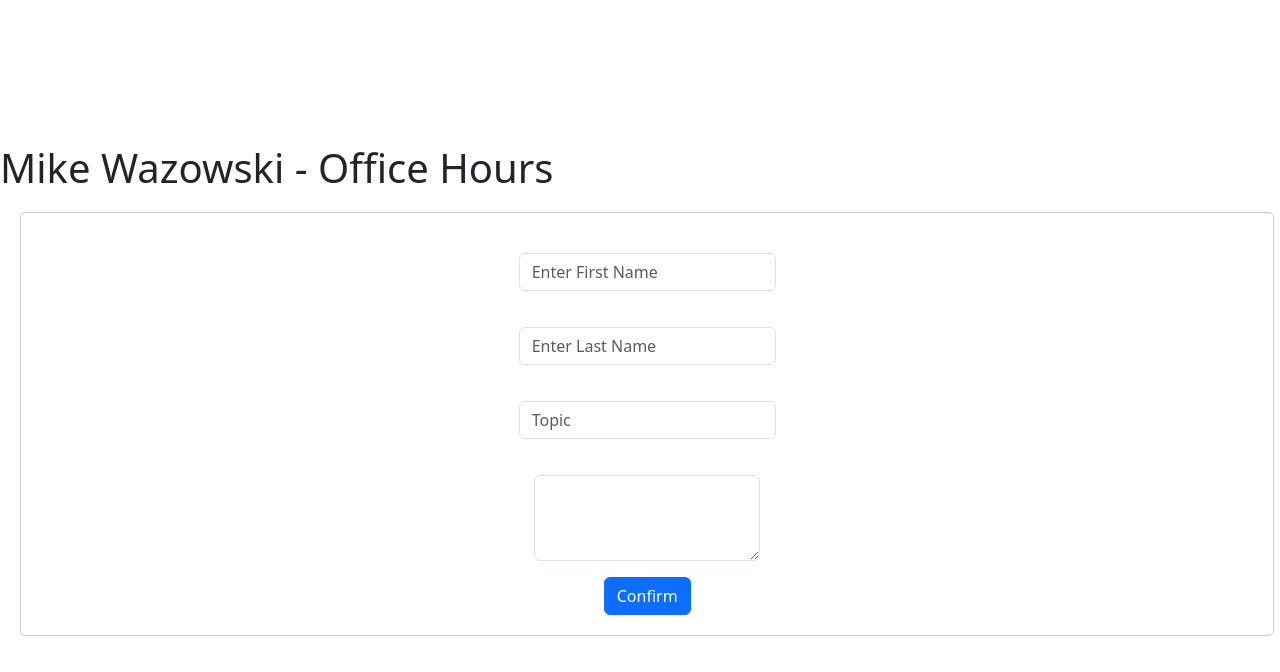
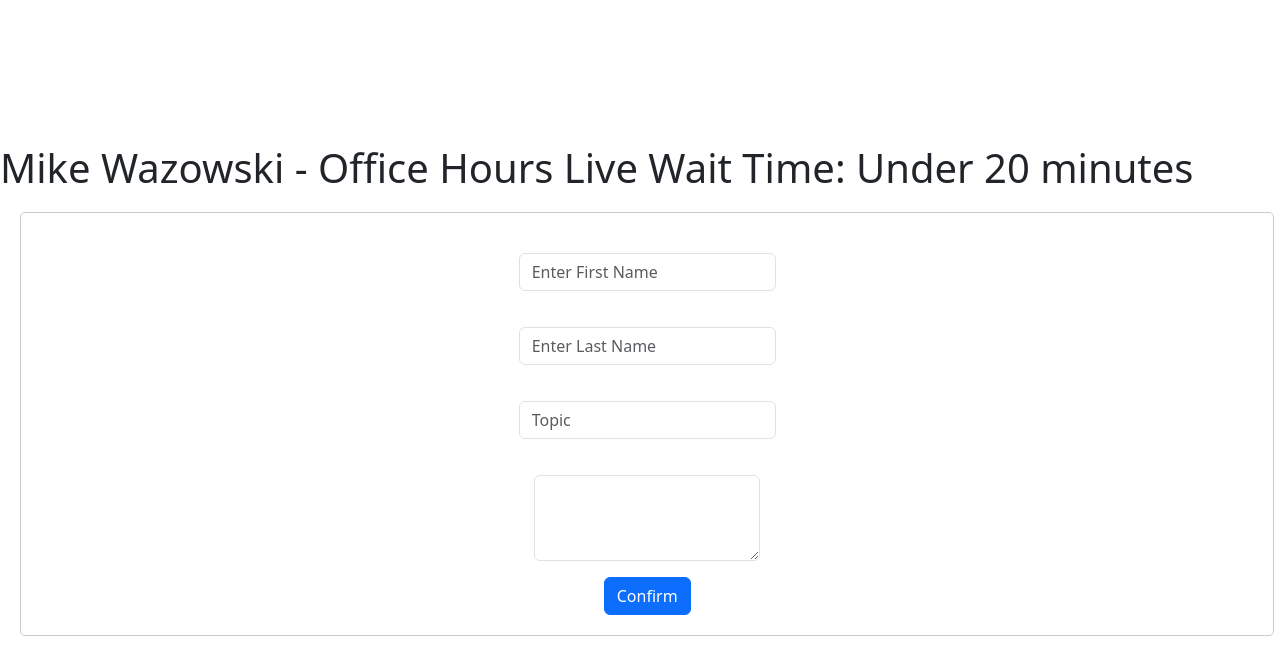
Before and after one commit to JoshHutchison/Team5, a React (Vite) app in the folder team5/: page /addticket in a window 1280 px wide. Shown: the top 672 px of the page. Built offline with nearby package versions, Linux system fonts and the light colour scheme.

Commit message:
Header Edits/Styling

```diff
--- a/team5/src/components/Header.jsx
+++ b/team5/src/components/Header.jsx
@@ -1,11 +1,10 @@
 import React from 'react';
-
 
 const Header = () => {
   return (
     <header>
-      <h1>Mike Wazowski -
-        Office Hours
+      <h1>Mike Wazowski - Office Hours
+        Live Wait Time: Under 20 minutes
       </h1>
     </header>
   );
```
